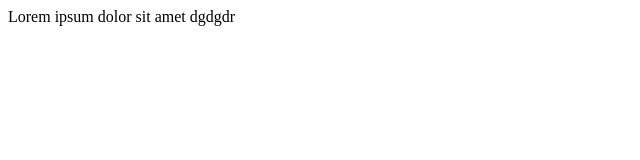
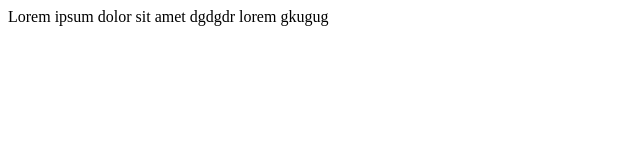
Before and after one commit to Gautham2109/star, a plain HTML site: page index.html in a window 1280 px wide. Shown: the whole page, without its empty margins (0-640 px from the left). Drawn offline with Linux system fonts and the light colour scheme.

Commit message:
Update index.html

```diff
--- a/index.html
+++ b/index.html
@@ -7,6 +7,7 @@
     <title>Document</title>
 </head>
 <body>
-    Lorem ipsum dolor sit amet dgdgdr
+    Lorem ipsum dolor sit amet dgdgdr lorem
+    gkugug
 </body>
 </html>
```
